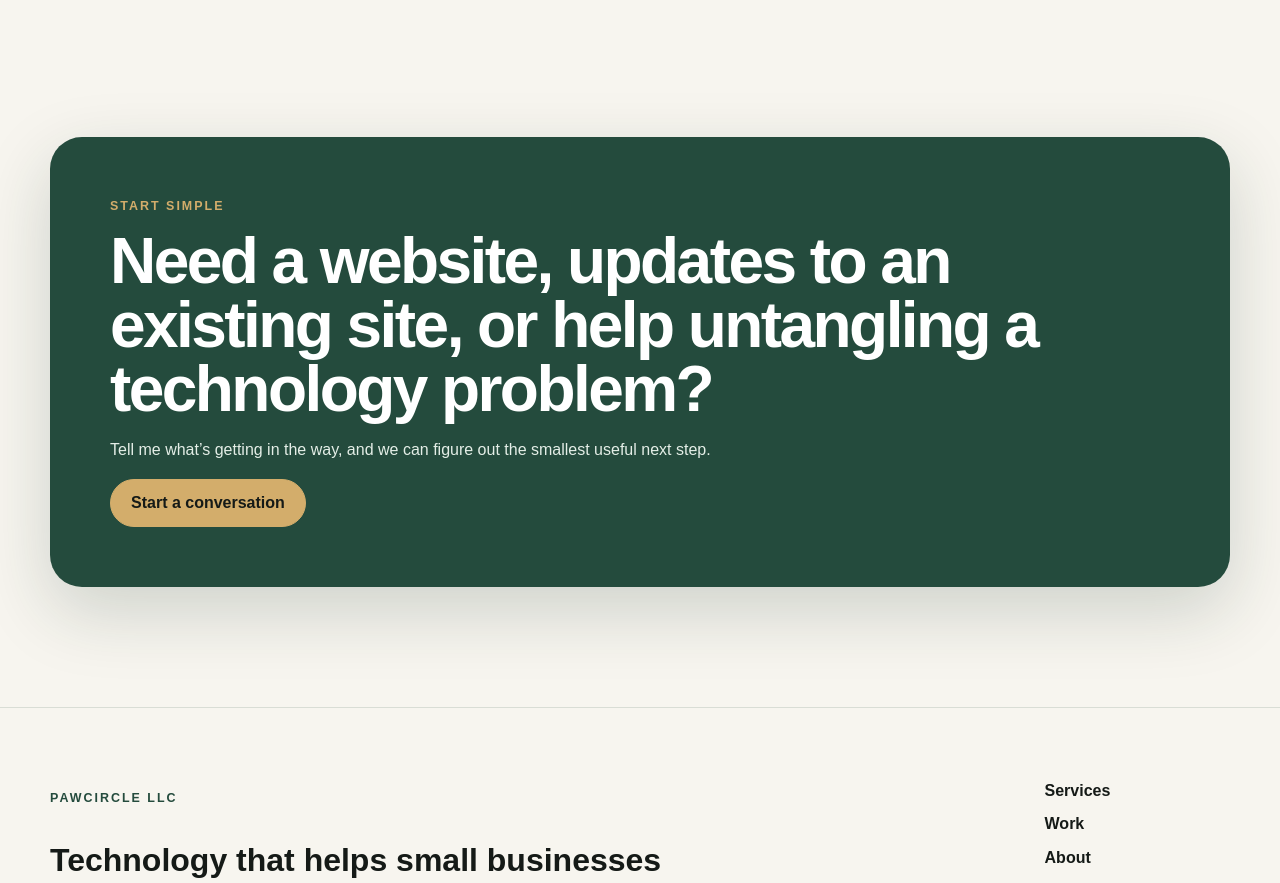
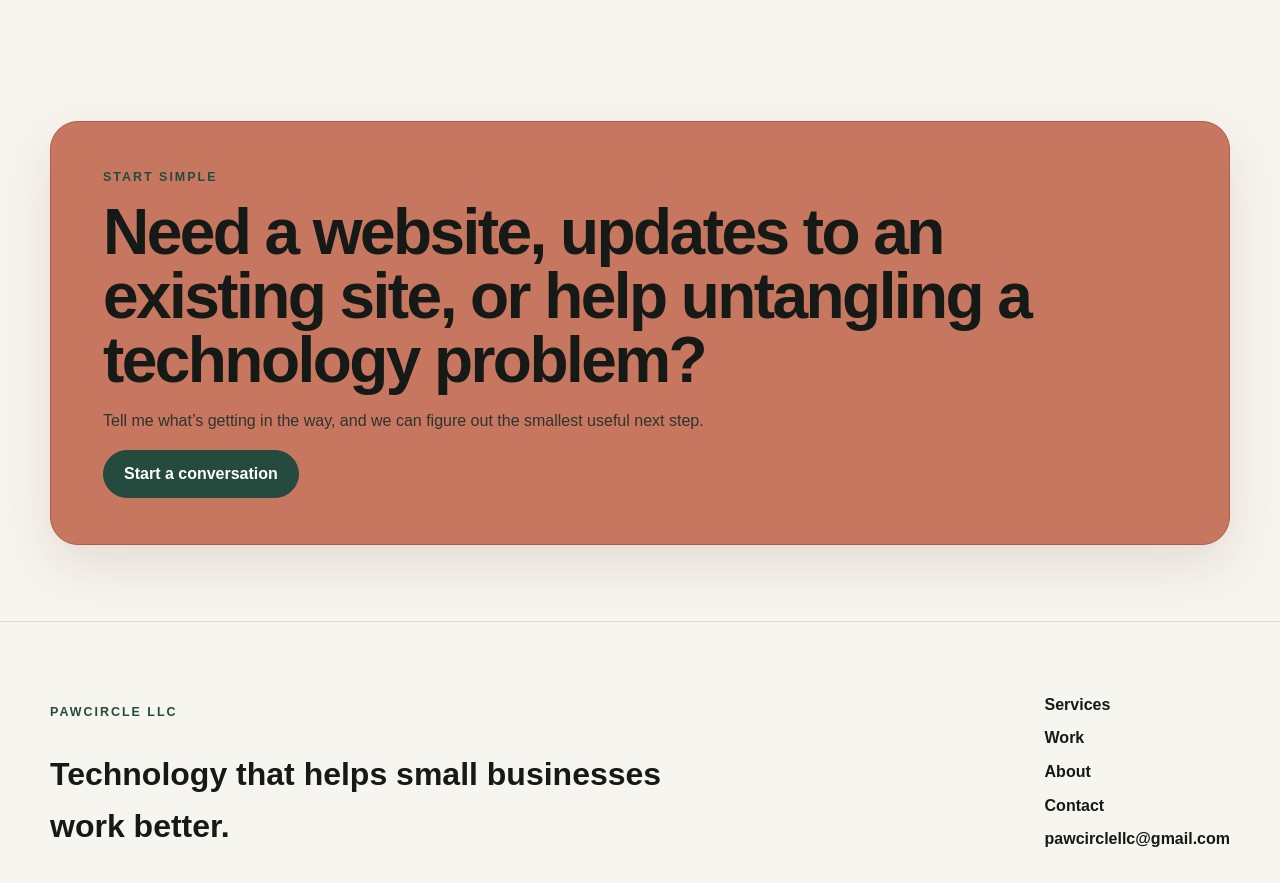
Before and after one commit to reaaland/pawcircle-llc-site, a Next.js app: page / in a window 1280 px wide. Shown: the part 2540-3423 px from the top of the page. Built offline with nearby package versions, Linux system fonts and the light colour scheme.

Commit message:
Try terracotta CTA and tighten homepage fold

```diff
--- a/app/globals.css
+++ b/app/globals.css
@@ -6,7 +6,8 @@
   --line: #d9ddd5;
   --green: #244b3d;
   --green-soft: #dfe9e1;
-  --gold: #d3ad6b;
+  --terracotta: #c7775f;
+  --terracotta-deep: #aa5f4c;
   --sand: #ebe3d2;
   --radius: 22px;
 }
@@ -55,11 +56,12 @@ nav a:hover, .text-link:hover { color: var(--green); }
 .quote-card { background: rgba(255,255,255,0.1); border: 1px solid rgba(255,255,255,0.22); border-radius: var(--radius); padding: 36px; }
 .quote-card p { font-size: 1.7rem; line-height: 1.3; margin-top: 0; }
 .quote-card span { color: #d6e2db; }
-.cta { margin: 70px auto 120px; background: var(--green); color: white; border-radius: 32px; padding: 60px; box-shadow: 0 24px 70px rgba(22, 52, 41, 0.18); }
-.cta .eyebrow { color: var(--gold); }
-.cta p { max-width: 700px; color: #e4eee7; }
-.cta .button-dark { background: var(--gold); color: var(--ink); border-color: var(--gold); }
-.cta .button-dark:hover { background: #e0bd7d; border-color: #e0bd7d; }
+.cta { margin: 54px auto 76px; background: var(--terracotta); color: var(--ink); border: 1px solid var(--terracotta-deep); border-radius: 28px; padding: 46px 52px; box-shadow: 0 20px 54px rgba(120, 63, 48, 0.14); }
+.cta .eyebrow { color: var(--green); }
+.cta h2 { max-width: 940px; }
+.cta p { max-width: 760px; color: #2d332f; }
+.cta .button-dark { background: var(--green); color: white; border-color: var(--green); }
+.cta .button-dark:hover { background: #1d3d32; border-color: #1d3d32; }
 .page-shell { padding: 90px 0 120px; }
 .detail-grid { display: grid; grid-template-columns: repeat(2, 1fr); gap: 18px; margin-top: 60px; }
 .detail-card h2 { margin-top: 0; }
@@ -89,7 +91,7 @@ nav a:hover, .text-link:hover { color: var(--green); }
   .hero { min-height: auto; gap: 40px; padding: 70px 0; }
   .card-grid, .project-grid, .route-flow { grid-template-columns: 1fr; }
   .work-row { grid-template-columns: 1fr; gap: 8px; }
-  .cta { padding: 36px 24px; }
+  .cta { margin-top: 44px; margin-bottom: 62px; padding: 38px 28px; }
   .footer-grid { grid-template-columns: 1fr; }
 }
 
@@ -170,5 +172,6 @@ nav a:hover, .text-link:hover { color: var(--green); }
   .hero h1, .page-shell h1 { font-size: clamp(2.65rem, 14vw, 4.4rem); }
   .page-shell { padding-top: 64px; }
   .contact-form-card, .contact-card { padding: 28px 22px; }
+  .cta { padding: 34px 22px; border-radius: 24px; }
   .button { width: 100%; }
 }
```
